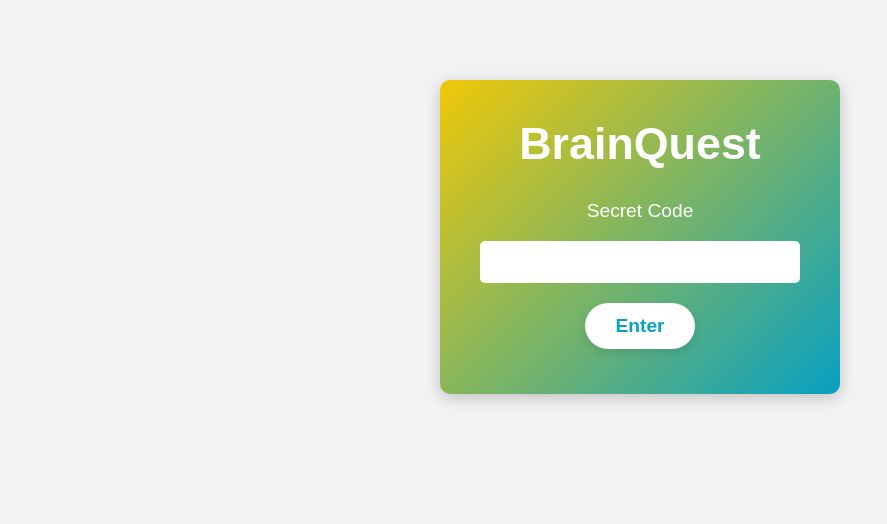
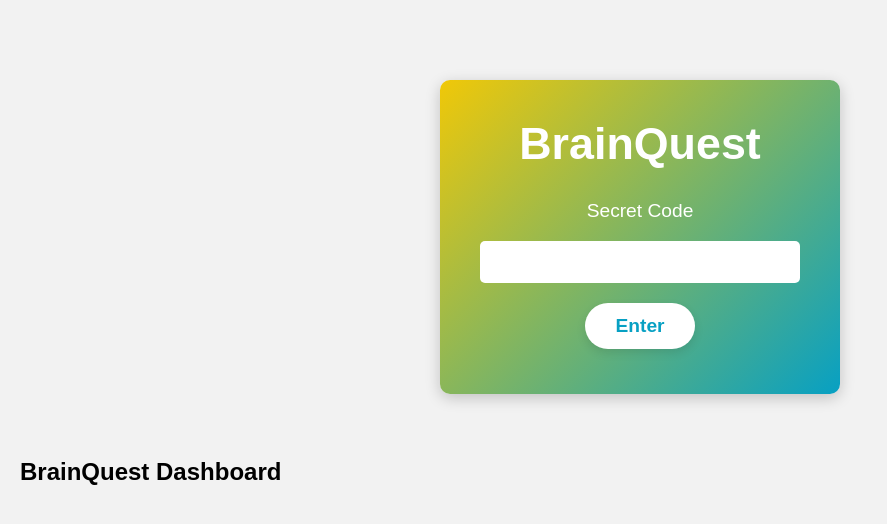
Before and after one commit to peterBlenkharn/quizmax, a plain HTML site: page index.html in a window 1280 px wide. Shown: the whole page, without its empty margins (0-887 px from the left). Drawn offline with nearby package versions, Linux system fonts and the light colour scheme.

Commit message:
Update index.html with branding

```diff
--- a/index.html
+++ b/index.html
@@ -3,7 +3,7 @@
 <head>
   <meta charset="UTF-8">
   <meta name="viewport" content="width=device-width, initial-scale=1">
-  <title>GCSE Quiz App</title>
+  <title>BrainQuest</title>
   <link rel="stylesheet" href="style.css">
   <!-- Include Google Font -->
   <link href="https://fonts.googleapis.com/css2?family=Poppins:wght@400;600&display=swap" rel="stylesheet">
@@ -20,9 +20,13 @@
     <p id="login-error" class="error" aria-live="polite"></p>
   </div>
 
-  <!-- Main Menu (Subject Cards) -->
+  <!-- HEADER (Branded, expanded header) -->
+  <header id="main-header">
+    <h2>BrainQuest Dashboard</h2>
+  </header>
+
+ <!-- Main Menu (Subject Cards) -->
   <div id="main-menu" class="hidden">
-    <h2>Main Menu</h2>
     <div id="cards-container">
       <!-- Subject cards will be generated here by app.js -->
     </div>
```
